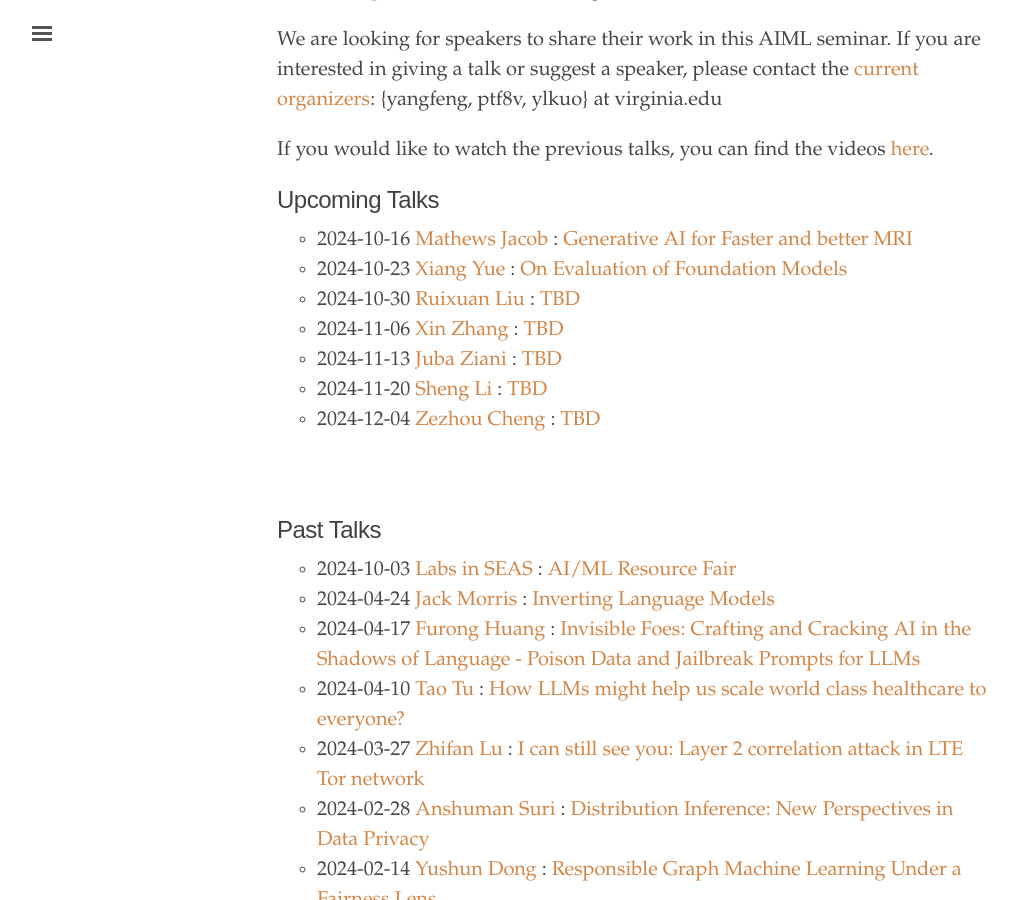
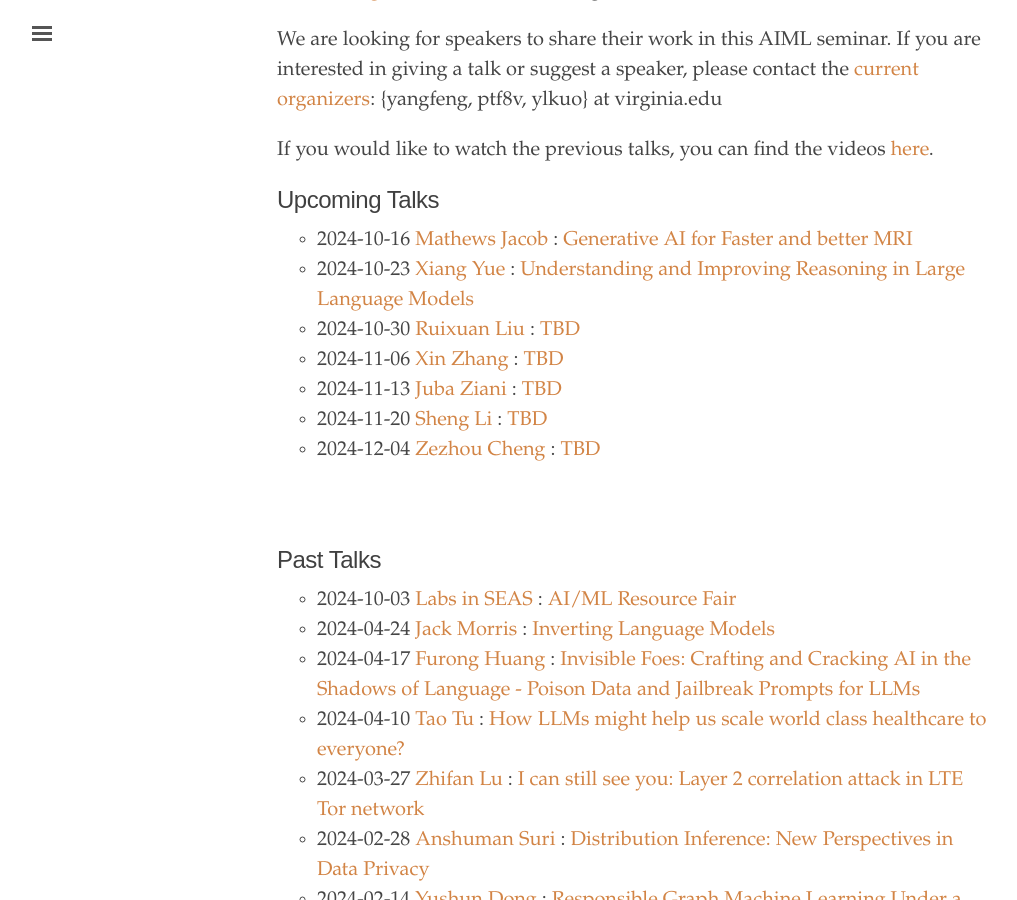
Before and after one commit to uvaml/uvaml.github.io, a Jekyll site: the page built from index.html, in a window 1280 px wide and 900 px high, scrolled down 332 px. Shown: the whole window, without its empty margins (3-1020 px from the left). Built offline with Jekyll 4.4.1, drawn with Linux system fonts in a browser that asks for light colours; some of the changed lines change nothing that is shown.

Commit message:
update Xiang Yue's talk

```diff
--- a/_texts/2024-10-23.md
+++ b/_texts/2024-10-23.md
@@ -1,6 +1,6 @@
 ---
 layout: post
-title: "On Evaluation of Foundation Models"
+title: "Understanding and Improving Reasoning in Large Language Models"
 author: Xiang Yue
 homepage: "https://xiangyue9607.github.io/"
 image: "https://xiangyue9607.github.io/images/yuexiang_profile.jpg"
@@ -13,7 +13,7 @@
 ---
 
 **Abstract**
-TBD
+Large language models (LLMs) have made significant strides, yet challenges remain in advancing their reasoning capabilities, particularly in expert-level and multimodal contexts. In this talk, I will present our research on evaluating and improving LLM reasoning. First, I will introduce the MMMU and MMMU-Pro benchmarks, designed to rigorously evaluate multimodal reasoning across a wide range of disciplines and subjects. These benchmarks expose key limitations in current models’ reasoning abilities and highlight critical paths for improvement. Next, I will discuss the MAmmoTH series, a set of methods aimed at enhancing reasoning within LLMs. MAmmoTH-1 focuses on Hybrid of Thoughts, combining programming and natural language approaches to teach models more flexible reasoning. MAmmoTH-2 scales up high-quality synthetic reasoning data from the web to enhance the depth and breadth of reasoning abilities. Finally, I will briefly talk about our future efforts for building and measuring the next-generation intelligent AI systems.
 
 **Bio**
-Xiang Yue is a postdoctoral researcher at CMU working with Prof. Graham Neubig on natural language processing (NLP) and large language models (LLMs). He obtained his Ph.D. from The Ohio State University (OSU-NLP-Group), where he was trained by Prof. Huan Sun and Prof. Yu Su. He also collaborate closely with Prof. Wenhu Chen at University of Waterloo. His research aims to understand and enhance the reasoning capabilities of LLMs while improving their responsibility and reliability.
+Xiang Yue is a Postdoctoral Fellow at Carnegie Mellon University. He received his PhD from The Ohio State University in 2023. His research focuses on understanding and enhancing the reasoning capabilities of large language models. He has been awarded a postdoctoral fellowship from the Carnegie Bosch Institute, a Generative AI rising star from University of Massachusetts Amherst, a Best Paper Finalist at CVPR 2024, a Best Paper Honorable Mention at ACL 2023, a Best Paper Award at IEEE BIBM 2021, and two prestigious research awards from The Ohio State University. Xiang's recent work on developing the MMMU evaluation benchmark has garnered attention beyond academia, being featured in the releases of OpenAI o1/GPT-4o, Google Gemini, and Anthropic Claude.
```
